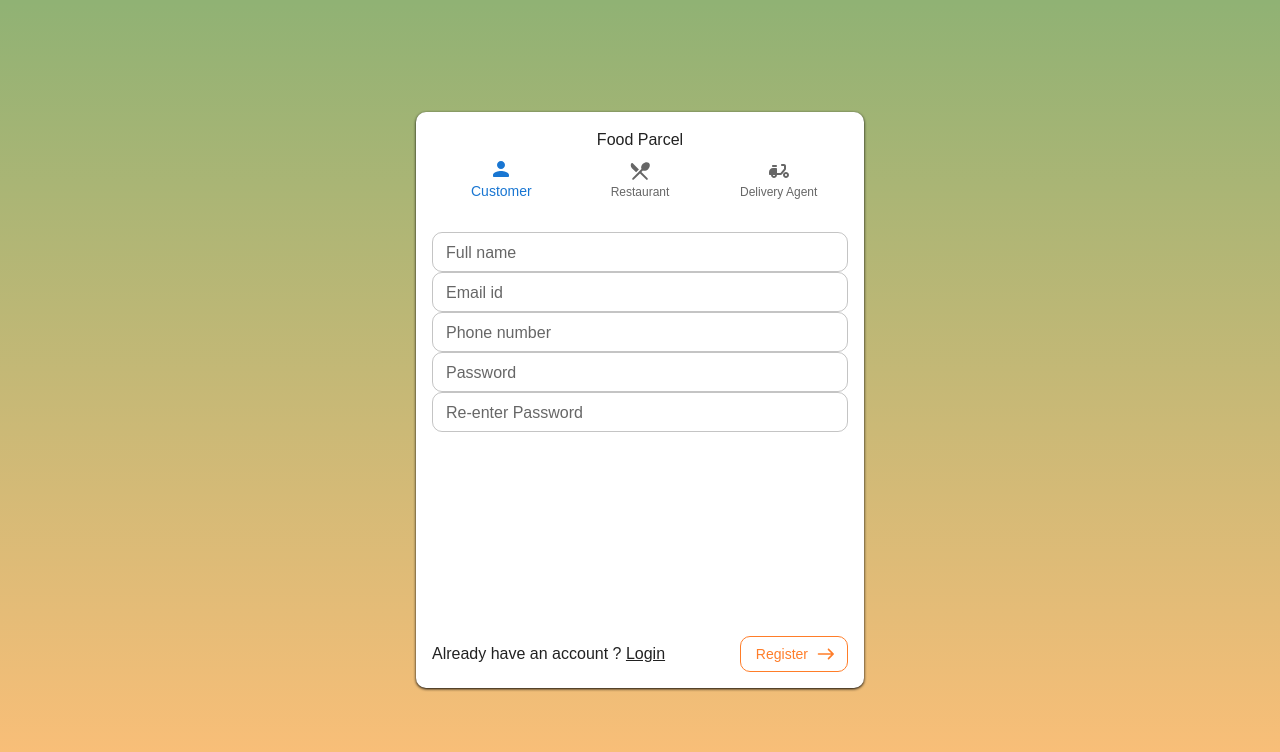
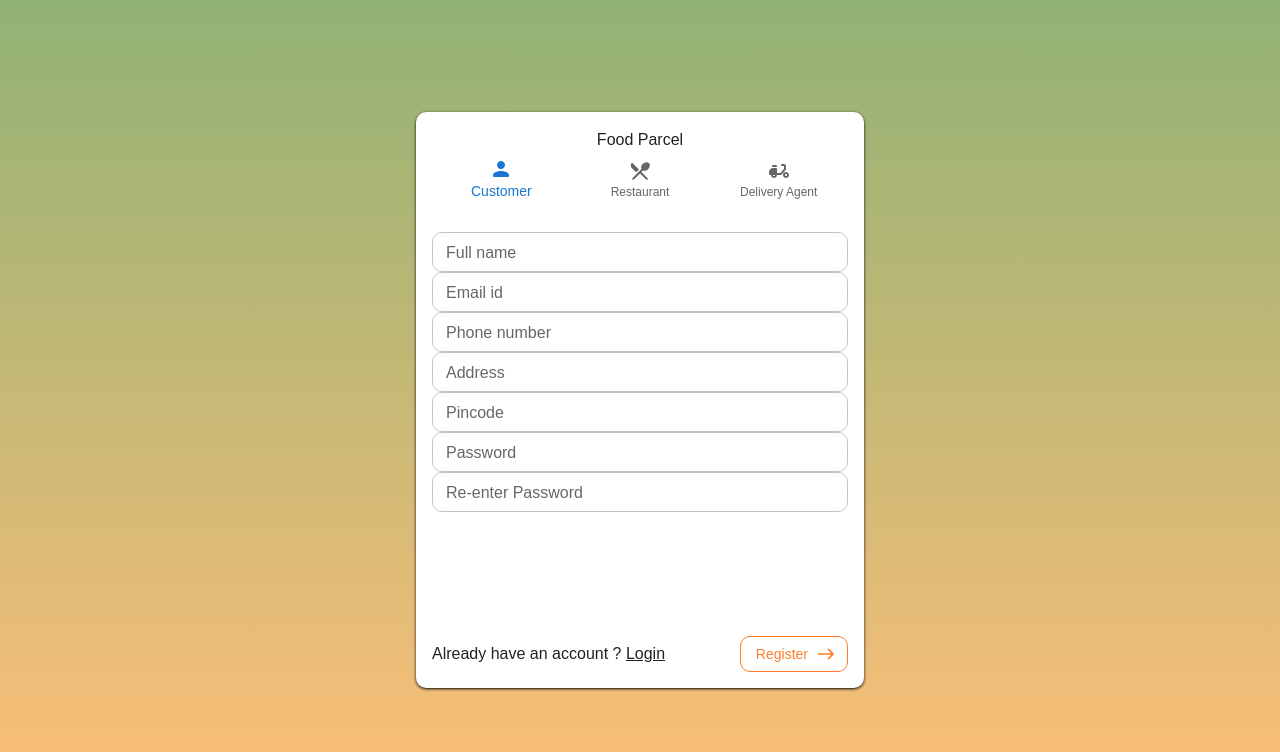
Before and after one commit to Satyaveerjaligama/food-parcel-frontend, a Next.js app: page /create-account in a window 1280 px wide. Shown: the top 752 px of the page. Built offline with nearby package versions, Linux system fonts and the light colour scheme; a web font is replaced by a local one.

Commit message:
Made changes as per the updated API

```diff
--- a/app/create-account/Customer.tsx
+++ b/app/create-account/Customer.tsx
@@ -45,6 +45,22 @@ const Customer = () => {
         onChange={(event) => onChangeHandler(event, 'phoneNumber')}
       />
       <TextField
+        label="Address"
+        fullWidth
+        size="small"
+        className="mb-4"
+        value={customerDetails.address}
+        onChange={(event) => onChangeHandler(event, 'address')}
+      />
+      <TextField
+        label="Pincode"
+        fullWidth
+        size="small"
+        className="mb-4"
+        value={customerDetails.pincode}
+        onChange={(event) => onChangeHandler(event, 'pincode')}
+      />
+      <TextField
         type="password"
         label="Password"
         size="small"
--- a/store/slices/centralDataSlice.ts
+++ b/store/slices/centralDataSlice.ts
@@ -26,6 +26,8 @@ const initialState: CentralSliceInitialState = {
     fullName: '',
     emailId: '',
     phoneNumber: '',
+    address: '',
+    pincode: '',
     password: '',
     reEnteredPassword: '',
   },
--- a/utilities/constants.ts
+++ b/utilities/constants.ts
@@ -15,6 +15,8 @@ export interface CustomerDetails {
   fullName: string;
   emailId: string;
   phoneNumber: string;
+  address: string;
+  pincode: string;
   password: string;
   reEnteredPassword: string;
 }
```
